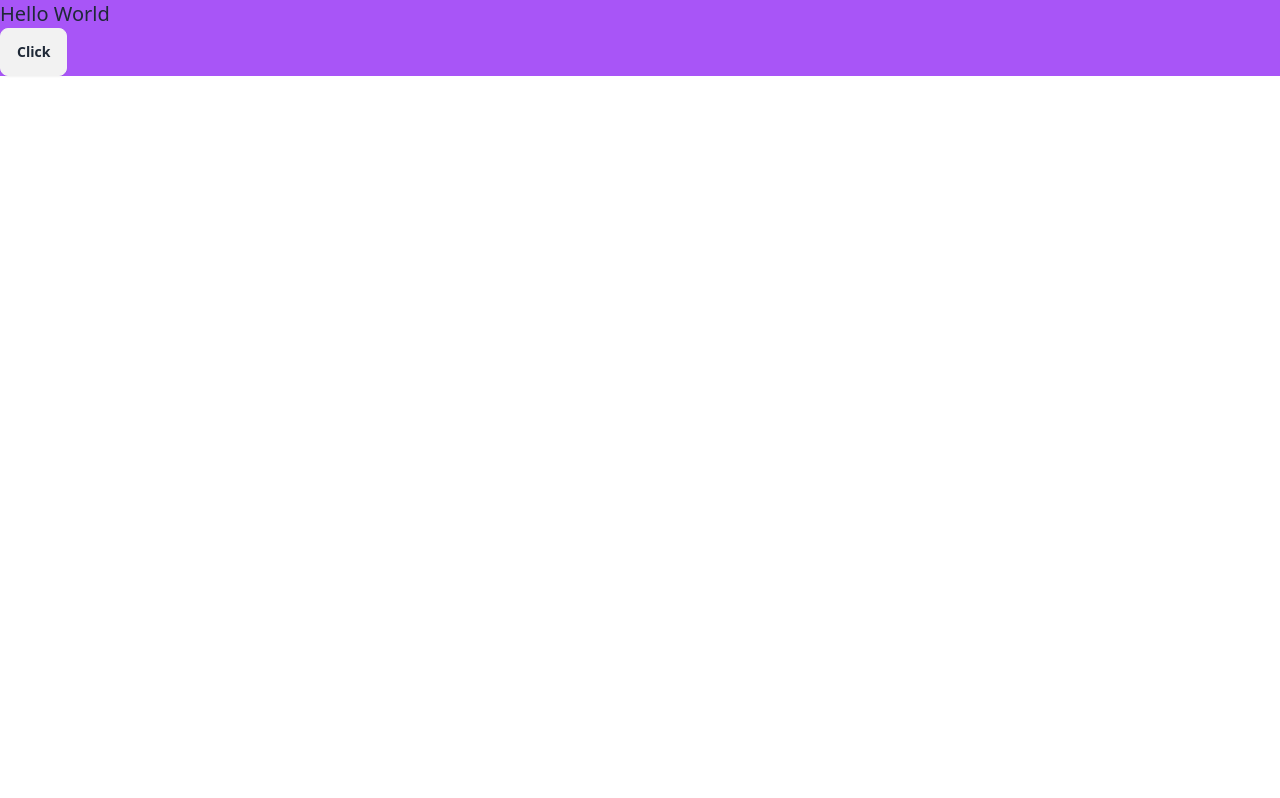
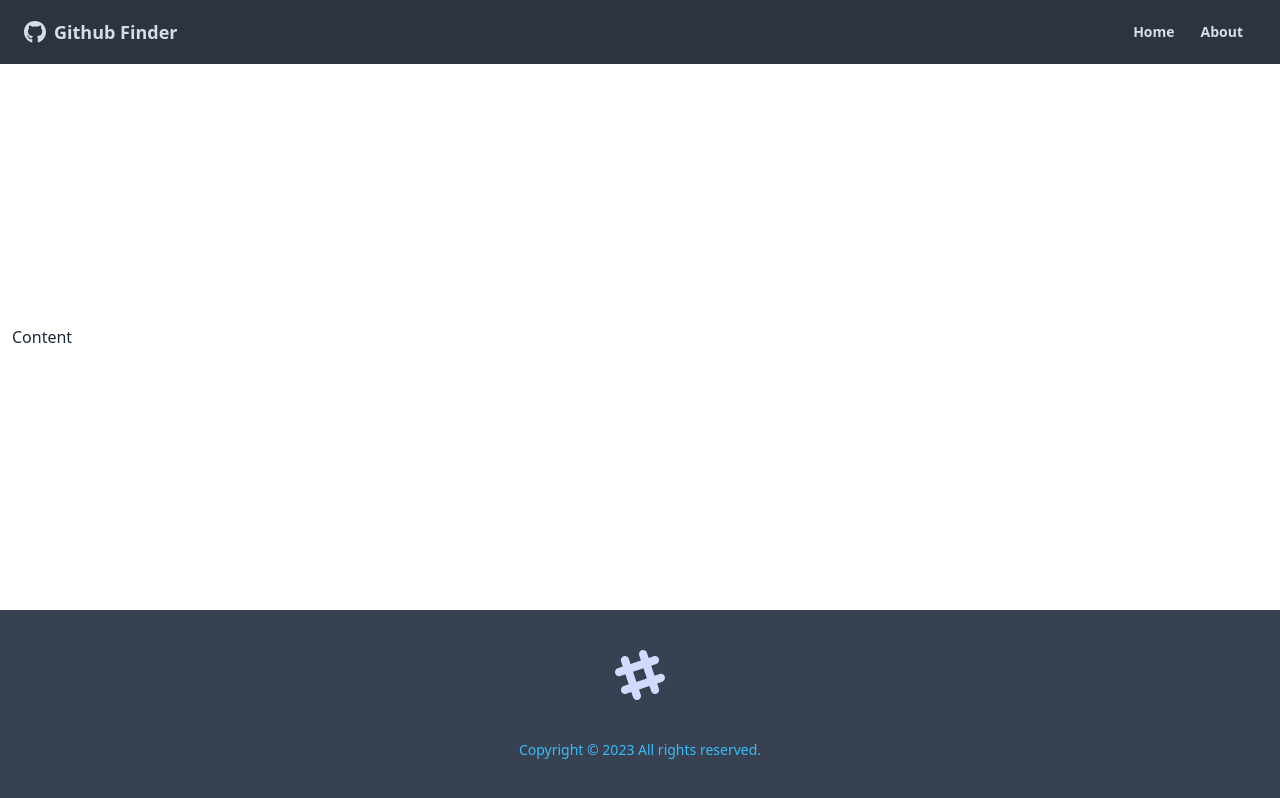
Before and after one commit to Harry-Leepz/github-profile-finder, a React (Create React App) app: page / in a window 1280 px wide. Built offline with nearby package versions, Linux system fonts and the light colour scheme.

Commit message:
Update app file with footer and navbar components

```diff
--- a/src/App.js
+++ b/src/App.js
@@ -1,8 +1,16 @@
+import { BrowserRouter as Router, Route } from "react-router-dom";
+
+import Navbar from "./components/layout/Navbar";
+import Footer from "./components/layout/Footer";
+
 export default function App() {
   return (
-    <div className='bg-purple-500'>
-      <h1 className='text-xl'>Hello World</h1>
-      <button className='btn'>Click</button>
-    </div>
+    <Router>
+      <div className='flex flex-col justify-between h-screen'>
+        <Navbar />
+        <main className='container mx-auto px-3 pb-12'>Content</main>
+        <Footer />
+      </div>
+    </Router>
   );
 }
```
